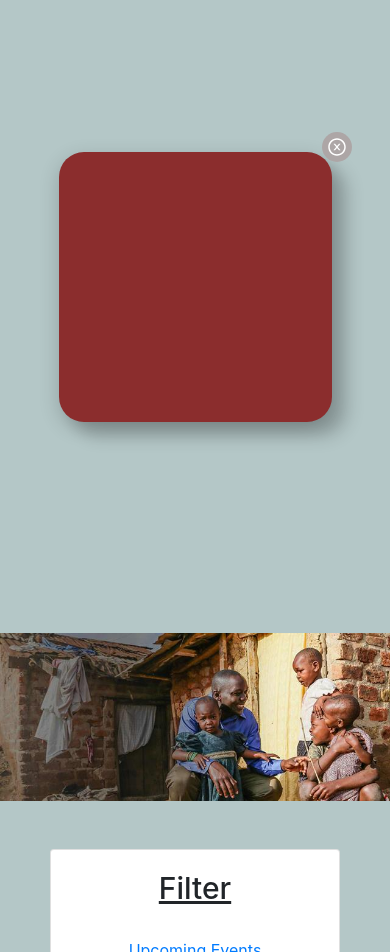
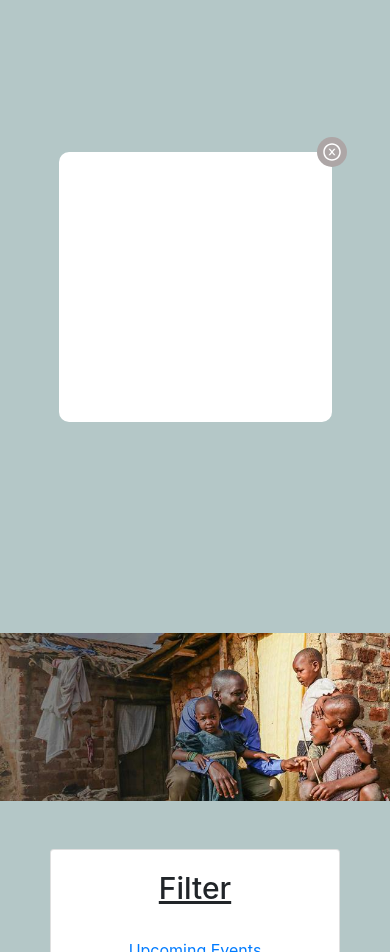
Before and after one commit to gdscnitp/ngo-donations-site, a React (Create React App) app in the folder client/: page /need in a window 390 px wide. Shown: the part 5380-6332 px from the top of the page. Built offline with nearby package versions, Linux system fonts and the light colour scheme; the HTML template or start-up script is replaced by a standard one.

Commit message:
Modied video Component

```diff
--- a/client/src/components/VideoPopup/Video-popup.css
+++ b/client/src/components/VideoPopup/Video-popup.css
@@ -1,3 +1,4 @@
+
 
 @-ms-viewport{
   width: device-width;
@@ -5,24 +6,21 @@
   initial-scale: 1;
 }
 .popup{
-  width: 900px;
+  width: 700px;
   position: relative;
-  height: 600px;
+  height: 500px;
   margin-left: auto;
   margin-right: auto;
-  margin-top: 7%;
-  background-color: rgb(139, 45, 45);
-  padding: 100px;
-  border: none;
-  border-radius: 25px;
-  box-shadow: 15px 14px 18px 0 rgba(0, 0, 0, 0.2), 0 6px 20px 0 rgba(0, 0, 0, 0.19);
+  margin-top: 13%;
+  background-color: rgb(248, 243, 243);
+  border-radius: 10px;
+}
 
-}
 *{
 box-sizing: border-box;
 }
  @media only screen and (max-width: 700px) {
-  .popup{
+   .popup{
     width: 70vw;
     position: relative;
     height: 32vh;
@@ -30,26 +28,11 @@ box-sizing: border-box;
     margin-right: auto;
     margin-top: 25vh;
     margin-bottom: 25vh;
-    background-color: rgb(139, 45, 45);
-    padding: 50px;
-    border: none;
-    border-radius: 25px;
-    box-shadow: 15px 14px 18px 0 rgba(0, 0, 0, 0.2), 0 6px 20px 0 rgba(0, 0, 0, 0.19);
-
+    background-color: white;
   }
 }
 
-/* .innerdiv{
-  position: absolute;
-  width: 70%;
-  height: 65%;
-  top:108px;
-  bottom: 105px;
-  left: 135px;
-  right:135px ;
-} */
-
-#x {
+#x11 {
     position: absolute;
     padding: 5px;
     width: 30px;
@@ -58,10 +41,11 @@ box-sizing: border-box;
     border-radius: 50%;
     background-color: rgb(173, 166, 166);
 	  color: white;
-    top: -20px;
-    right: -20px;
+    top: -15px;
+    right: -15px;
+    z-index: 100;
 }
-#x:hover{
+#x11:hover{
   cursor: pointer;
   background-color: rgb(89, 90, 94);
 }
--- a/client/src/components/VideoPopup/Video-popup.js
+++ b/client/src/components/VideoPopup/Video-popup.js
@@ -1,28 +1,21 @@
-import React from 'react'
+import React, {useState} from 'react'
 import "./Video-popup.css"
 import ReactPlayer from "react-player";
 import { AiOutlineCloseCircle } from "react-icons/ai";
 
-
 export const Videopopup = () => {
-
+    const [Status, setStatus]= useState(true);
     return(
-     <div className="body">
-      <div className="popup">
-      <AiOutlineCloseCircle id="x" onClick="" />
-           <div className="wrapper">
-           <ReactPlayer
-           className="player"
-           playing
-             url="https://youtu.be/WhWc3b3KhnY"
-                 width='100%'
-                 height='100%'
-                 />
-          </div>
-
-     </div>
-
-
+    <div>
+        {Status ? (<div className="popup">
+        <AiOutlineCloseCircle id="x11"  onClick= {()=> setStatus(!Status)} />
+        <div className="wrapper">
+        <ReactPlayer className="player"
+        playing
+        url="https://youtu.be/WhWc3b3KhnY"
+        width='100%'
+        height='100%'  />
+        </div> </div>) : (<div> </div>)}
      </div>
     )
-}
+ }
```
